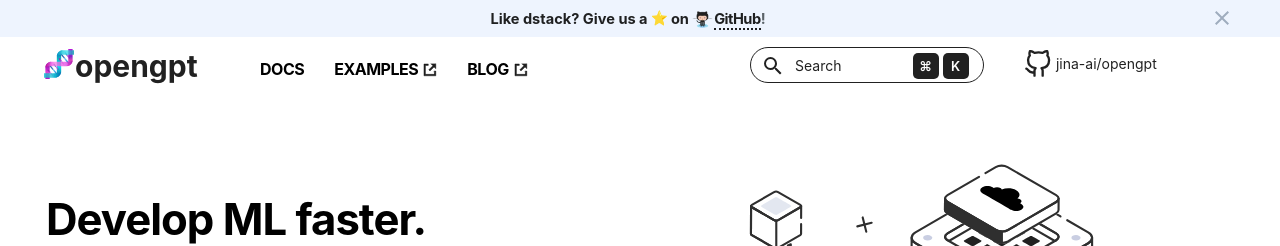
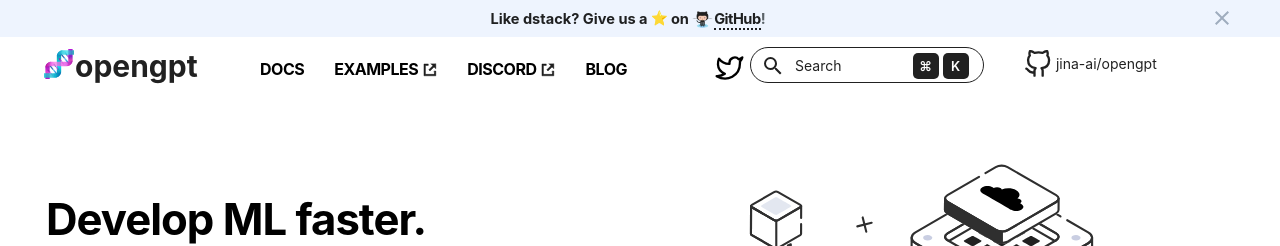
Before and after one commit to jina-ai/rungpt, an MkDocs documentation site: the page built from docs/index.md, in a window 1280 px wide and 900 px high. Shown: the top 246 px of the window. Built offline with MkDocs 1.6.1 and Material for MkDocs 9.7.7, drawn with Linux system fonts in a browser that asks for light colours; emoji names are drawn with the system emoji font; some web fonts are replaced; comment, search, counter and statistics services are not loaded.

Commit message:
fix: docs

```diff
--- /dev/null
+++ b/docs/assets/stylesheets/font.css
@@ -0,0 +1,162 @@
+/* devanagari */
+@font-face {
+  font-family: 'Poppins';
+  font-style: normal;
+  font-weight: 200;
+  font-display: swap;
+  src: url(https://fonts.gstatic.com/s/poppins/v20/pxiByp8kv8JHgFVrLFj_Z11lFd2JQEl8qw.woff2) format('woff2');
+  unicode-range: U+0900-097F, U+1CD0-1CF9, U+200C-200D, U+20A8, U+20B9, U+25CC, U+A830-A839, U+A8E0-A8FF;
+}
+/* latin-ext */
+@font-face {
+  font-family: 'Poppins';
+  font-style: normal;
+  font-weight: 200;
+  font-display: swap;
+  src: url(https://fonts.gstatic.com/s/poppins/v20/pxiByp8kv8JHgFVrLFj_Z1JlFd2JQEl8qw.woff2) format('woff2');
+  unicode-range: U+0100-02AF, U+0304, U+0308, U+0329, U+1E00-1E9F, U+1EF2-1EFF, U+2020, U+20A0-20AB, U+20AD-20CF, U+2113, U+2C60-2C7F, U+A720-A7FF;
+}
+/* latin */
+@font-face {
+  font-family: 'Poppins';
+  font-style: normal;
+  font-weight: 200;
+  font-display: swap;
+  src: url(https://fonts.gstatic.com/s/poppins/v20/pxiByp8kv8JHgFVrLFj_Z1xlFd2JQEk.woff2) format('woff2');
+  unicode-range: U+0000-00FF, U+0131, U+0152-0153, U+02BB-02BC, U+02C6, U+02DA, U+02DC, U+0304, U+0308, U+0329, U+2000-206F, U+2074, U+20AC, U+2122, U+2191, U+2193, U+2212, U+2215, U+FEFF, U+FFFD;
+}
+/* devanagari */
+@font-face {
+  font-family: 'Poppins';
+  font-style: normal;
+  font-weight: 300;
+  font-display: swap;
+  src: url(https://fonts.gstatic.com/s/poppins/v20/pxiByp8kv8JHgFVrLDz8Z11lFd2JQEl8qw.woff2) format('woff2');
+  unicode-range: U+0900-097F, U+1CD0-1CF9, U+200C-200D, U+20A8, U+20B9, U+25CC, U+A830-A839, U+A8E0-A8FF;
+}
+/* latin-ext */
+@font-face {
+  font-family: 'Poppins';
+  font-style: normal;
+  font-weight: 300;
+  font-display: swap;
+  src: url(https://fonts.gstatic.com/s/poppins/v20/pxiByp8kv8JHgFVrLDz8Z1JlFd2JQEl8qw.woff2) format('woff2');
+  unicode-range: U+0100-02AF, U+0304, U+0308, U+0329, U+1E00-1E9F, U+1EF2-1EFF, U+2020, U+20A0-20AB, U+20AD-20CF, U+2113, U+2C60-2C7F, U+A720-A7FF;
+}
+/* latin */
+@font-face {
+  font-family: 'Poppins';
+  font-style: normal;
+  font-weight: 300;
+  font-display: swap;
+  src: url(https://fonts.gstatic.com/s/poppins/v20/pxiByp8kv8JHgFVrLDz8Z1xlFd2JQEk.woff2) format('woff2');
+  unicode-range: U+0000-00FF, U+0131, U+0152-0153, U+02BB-02BC, U+02C6, U+02DA, U+02DC, U+0304, U+0308, U+0329, U+2000-206F, U+2074, U+20AC, U+2122, U+2191, U+2193, U+2212, U+2215, U+FEFF, U+FFFD;
+}
+/* devanagari */
+@font-face {
+  font-family: 'Poppins';
+  font-style: normal;
+  font-weight: 400;
+  font-display: swap;
+  src: url(https://fonts.gstatic.com/s/poppins/v20/pxiEyp8kv8JHgFVrJJbecnFHGPezSQ.woff2) format('woff2');
+  unicode-range: U+0900-097F, U+1CD0-1CF9, U+200C-200D, U+20A8, U+20B9, U+25CC, U+A830-A839, U+A8E0-A8FF;
+}
+/* latin-ext */
+@font-face {
+  font-family: 'Poppins';
+  font-style: normal;
+  font-weight: 400;
+  font-display: swap;
+  src: url(https://fonts.gstatic.com/s/poppins/v20/pxiEyp8kv8JHgFVrJJnecnFHGPezSQ.woff2) format('woff2');
+  unicode-range: U+0100-02AF, U+0304, U+0308, U+0329, U+1E00-1E9F, U+1EF2-1EFF, U+2020, U+20A0-20AB, U+20AD-20CF, U+2113, U+2C60-2C7F, U+A720-A7FF;
+}
+/* latin */
+@font-face {
+  font-family: 'Poppins';
+  font-style: normal;
+  font-weight: 400;
+  font-display: swap;
+  src: url(https://fonts.gstatic.com/s/poppins/v20/pxiEyp8kv8JHgFVrJJfecnFHGPc.woff2) format('woff2');
+  unicode-range: U+0000-00FF, U+0131, U+0152-0153, U+02BB-02BC, U+02C6, U+02DA, U+02DC, U+0304, U+0308, U+0329, U+2000-206F, U+2074, U+20AC, U+2122, U+2191, U+2193, U+2212, U+2215, U+FEFF, U+FFFD;
+}
+/* devanagari */
+@font-face {
+  font-family: 'Poppins';
+  font-style: normal;
+  font-weight: 500;
+  font-display: swap;
+  src: url(https://fonts.gstatic.com/s/poppins/v20/pxiByp8kv8JHgFVrLGT9Z11lFd2JQEl8qw.woff2) format('woff2');
+  unicode-range: U+0900-097F, U+1CD0-1CF9, U+200C-200D, U+20A8, U+20B9, U+25CC, U+A830-A839, U+A8E0-A8FF;
+}
+/* latin-ext */
+@font-face {
+  font-family: 'Poppins';
+  font-style: normal;
+  font-weight: 500;
+  font-display: swap;
+  src: url(https://fonts.gstatic.com/s/poppins/v20/pxiByp8kv8JHgFVrLGT9Z1JlFd2JQEl8qw.woff2) format('woff2');
+  unicode-range: U+0100-02AF, U+0304, U+0308, U+0329, U+1E00-1E9F, U+1EF2-1EFF, U+2020, U+20A0-20AB, U+20AD-20CF, U+2113, U+2C60-2C7F, U+A720-A7FF;
+}
+/* latin */
+@font-face {
+  font-family: 'Poppins';
+  font-style: normal;
+  font-weight: 500;
+  font-display: swap;
+  src: url(https://fonts.gstatic.com/s/poppins/v20/pxiByp8kv8JHgFVrLGT9Z1xlFd2JQEk.woff2) format('woff2');
+  unicode-range: U+0000-00FF, U+0131, U+0152-0153, U+02BB-02BC, U+02C6, U+02DA, U+02DC, U+0304, U+0308, U+0329, U+2000-206F, U+2074, U+20AC, U+2122, U+2191, U+2193, U+2212, U+2215, U+FEFF, U+FFFD;
+}
+/* devanagari */
+@font-face {
+  font-family: 'Poppins';
+  font-style: normal;
+  font-weight: 600;
+  font-display: swap;
+  src: url(https://fonts.gstatic.com/s/poppins/v20/pxiByp8kv8JHgFVrLEj6Z11lFd2JQEl8qw.woff2) format('woff2');
+  unicode-range: U+0900-097F, U+1CD0-1CF9, U+200C-200D, U+20A8, U+20B9, U+25CC, U+A830-A839, U+A8E0-A8FF;
+}
+/* latin-ext */
+@font-face {
+  font-family: 'Poppins';
+  font-style: normal;
+  font-weight: 600;
+  font-display: swap;
+  src: url(https://fonts.gstatic.com/s/poppins/v20/pxiByp8kv8JHgFVrLEj6Z1JlFd2JQEl8qw.woff2) format('woff2');
+  unicode-range: U+0100-02AF, U+0304, U+0308, U+0329, U+1E00-1E9F, U+1EF2-1EFF, U+2020, U+20A0-20AB, U+20AD-20CF, U+2113, U+2C60-2C7F, U+A720-A7FF;
+}
+/* latin */
+@font-face {
+  font-family: 'Poppins';
+  font-style: normal;
+  font-weight: 600;
+  font-display: swap;
+  src: url(https://fonts.gstatic.com/s/poppins/v20/pxiByp8kv8JHgFVrLEj6Z1xlFd2JQEk.woff2) format('woff2');
+  unicode-range: U+0000-00FF, U+0131, U+0152-0153, U+02BB-02BC, U+02C6, U+02DA, U+02DC, U+0304, U+0308, U+0329, U+2000-206F, U+2074, U+20AC, U+2122, U+2191, U+2193, U+2212, U+2215, U+FEFF, U+FFFD;
+}
+/* devanagari */
+@font-face {
+  font-family: 'Poppins';
+  font-style: normal;
+  font-weight: 700;
+  font-display: swap;
+  src: url(https://fonts.gstatic.com/s/poppins/v20/pxiByp8kv8JHgFVrLCz7Z11lFd2JQEl8qw.woff2) format('woff2');
+  unicode-range: U+0900-097F, U+1CD0-1CF9, U+200C-200D, U+20A8, U+20B9, U+25CC, U+A830-A839, U+A8E0-A8FF;
+}
+/* latin-ext */
+@font-face {
+  font-family: 'Poppins';
+  font-style: normal;
+  font-weight: 700;
+  font-display: swap;
+  src: url(https://fonts.gstatic.com/s/poppins/v20/pxiByp8kv8JHgFVrLCz7Z1JlFd2JQEl8qw.woff2) format('woff2');
+  unicode-range: U+0100-02AF, U+0304, U+0308, U+0329, U+1E00-1E9F, U+1EF2-1EFF, U+2020, U+20A0-20AB, U+20AD-20CF, U+2113, U+2C60-2C7F, U+A720-A7FF;
+}
+/* latin */
+@font-face {
+  font-family: 'Poppins';
+  font-style: normal;
+  font-weight: 700;
+  font-display: swap;
+  src: url(https://fonts.gstatic.com/s/poppins/v20/pxiByp8kv8JHgFVrLCz7Z1xlFd2JQEk.woff2) format('woff2');
+  unicode-range: U+0000-00FF, U+0131, U+0152-0153, U+02BB-02BC, U+02C6, U+02DA, U+02DC, U+0304, U+0308, U+0329, U+2000-206F, U+2074, U+20AC, U+2122, U+2191, U+2193, U+2212, U+2215, U+FEFF, U+FFFD;
+}
--- a/docs/overrides/home.html
+++ b/docs/overrides/home.html
@@ -1,4 +1,5 @@
 {% extends "main.html" %}
+
 
 {% block scripts %}
 {{ super() }}
--- a/mkdocs.yml
+++ b/mkdocs.yml
@@ -57,25 +57,12 @@ theme:
 
 # Plugins
 plugins:
-#  - blog:
-#      blog_dir: blog
-#      blog_toc: true
-#  - social:
-#      cards_layout_options:
-#        background_color: "black"
-#        color: "#FFFFFF"
-#        font_family: Roboto
   - search
   - redirects:
       redirect_maps:
         'quickstart.md': 'docs/index.md'
         'docs/quick-start.md': 'docs/index.md'
         'docs/installation/index.md': 'docs/index.md'
-#        'tutorials/dolly.md': 'examples/dolly.md'
-#        'tutorials/stable-diffusion.md': 'examples/stable-diffusion.md'
-#        'tutorials/tensorboard.md': 'examples/tensorboard.md'
-#        'tutorials/wandb.md': 'examples/wandb.md'
-#  - typeset
 
 # Extensions
 markdown_extensions:
@@ -112,6 +99,7 @@ extra_css:
   - assets/stylesheets/extra.css
   - assets/stylesheets/termynal.css
   - assets/stylesheets/landing.css
+  - assets/stylesheets/font.css
 extra_javascript:
   - assets/javascripts/extra.js
   - assets/javascripts/termynal.js
@@ -128,10 +116,10 @@ extra:
       link: https://pypi.org/project/open-gpt-torch
 #    - icon: /fontawesome/brands/docker
 #      link: https://hub.docker.com/r/jina-ai/opengpt
-#    - icon: /fontawesome/brands/slack
-#      link: https://join.slack.com/t/dstackai/shared_invite/zt-xdnsytie-D4qU9BvJP8vkbkHXdi6clQ
-#    - icon: /fontawesome/brands/twitter
-#      link: https://twitter.com/dstackai
+    - icon: /fontawesome/brands/discord
+      link: https://discord.gg/yaNVaaGSXZ
+    - icon: /fontawesome/brands/twitter
+      link: https://twitter.com/JinaAI_
   status:
     new: Recently added
 # Page tree
@@ -140,21 +128,14 @@ nav:
   - Docs:
       - Getting started:
           - Quick start: docs/index.md
-#          - Installation:
-#              - Docker: docs/deployment/docker.md
-#              - Hugging Face Spaces: docs/deployment/hf-spaces.md
-#              - Clouds: docs/deployment/clouds.md
       - Guides:
-#          - Dev environments: docs/guides/dev-environments.md
-#          - Tasks: docs/guides/tasks.md
-#          - Artifacts: docs/guides/artifacts.md
           - Projects: docs/guides/projects.md
       - Reference:
           - CLI:
               - opengpt serve: docs/reference/cli/start.md
               - opengpt deploy: docs/reference/cli/start.md
   - Examples: https://github.com/jina-ai/opengpt/blob/main/examples
-#  - Slack: https://join.slack.com/t/dstackai/shared_invite/zt-xdnsytie-D4qU9BvJP8vkbkHXdi6clQ
+  - Discord: https://discord.gg/yaNVaaGSXZ
   - Blog:
       - blog/index.md
-#  - Twitter: https://twitter.com/jina-ai/
+  - Twitter: https://twitter.com/JinaAI_
```
